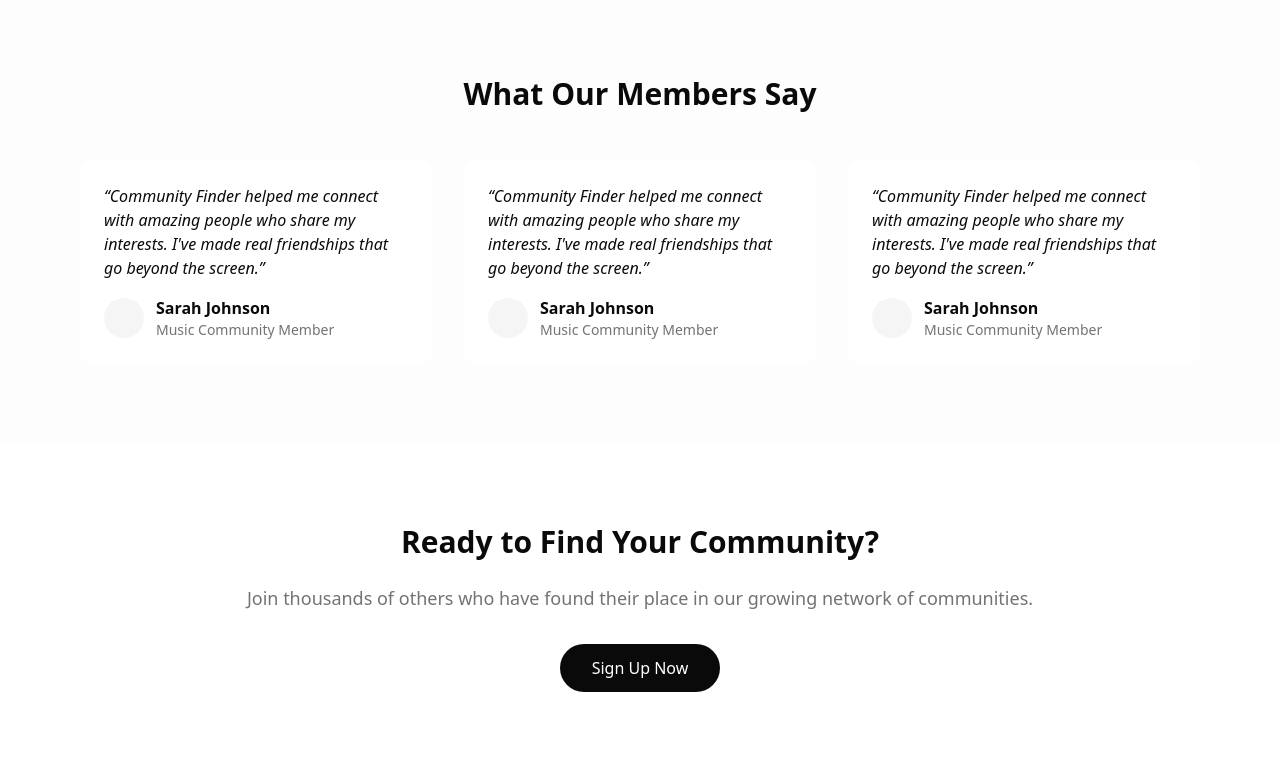
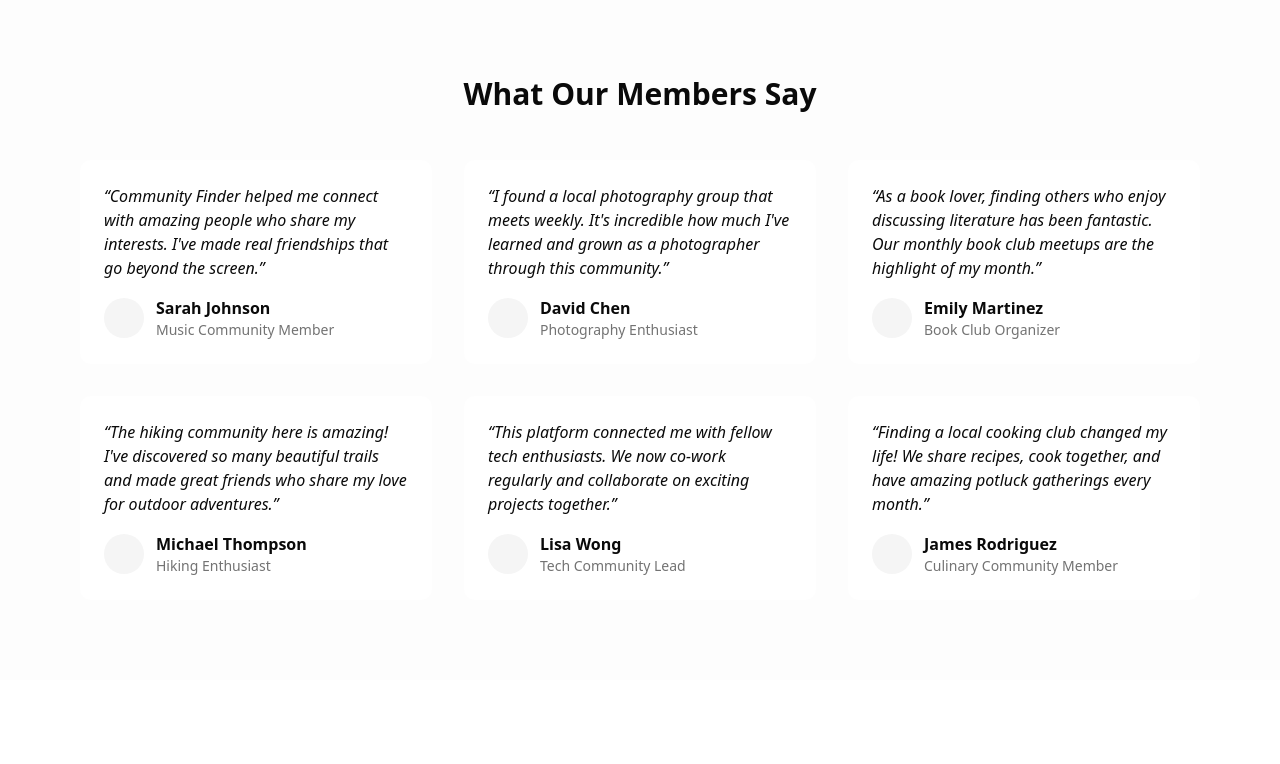
Before and after one commit to mzffreyvazov/community-discovery, a Next.js app: page / in a window 1280 px wide. Shown: the part 562-1326 px from the top of the page. Built offline with nearby package versions, Linux system fonts and the light colour scheme; no server answers.

Commit message:
edited testimonials

```diff
--- a/app/page.tsx
+++ b/app/page.tsx
@@ -42,9 +42,7 @@ export default async function Home() {
         <div className="container max-w-6xl mx-auto">
           <h2 className="text-3xl font-bold mb-12 text-center">What Our Members Say</h2>
           <div className="grid grid-cols-1 sm:grid-cols-2 lg:grid-cols-3 gap-8">
-            {/* Example Testimonials */}
-            {[1, 2, 3].map((i) => (
-              <div key={i} className="rounded-lg bg-background p-6">
+            <div className="rounded-lg bg-background p-6">
               <p className="mb-4 italic">&ldquo;Community Finder helped me connect with amazing people who share my interests. I&apos;ve made real friendships that go beyond the screen.&rdquo;</p>
               <div className="flex items-center gap-3">
                 <div className="w-10 h-10 rounded-full bg-secondary" />
@@ -54,7 +52,56 @@ export default async function Home() {
                 </div>
               </div>
             </div>
-            ))}
+            <div className="rounded-lg bg-background p-6">
+              <p className="mb-4 italic">&ldquo;I found a local photography group that meets weekly. It&apos;s incredible how much I&apos;ve learned and grown as a photographer through this community.&rdquo;</p>
+              <div className="flex items-center gap-3">
+                <div className="w-10 h-10 rounded-full bg-secondary" />
+                <div>
+                  <p className="font-semibold">David Chen</p>
+                  <p className="text-sm text-muted-foreground">Photography Enthusiast</p>
+                </div>
+              </div>
+            </div>
+            <div className="rounded-lg bg-background p-6">
+              <p className="mb-4 italic">&ldquo;As a book lover, finding others who enjoy discussing literature has been fantastic. Our monthly book club meetups are the highlight of my month.&rdquo;</p>
+              <div className="flex items-center gap-3">
+                <div className="w-10 h-10 rounded-full bg-secondary" />
+                <div>
+                  <p className="font-semibold">Emily Martinez</p>
+                  <p className="text-sm text-muted-foreground">Book Club Organizer</p>
+                </div>
+              </div>
+            </div>
+            <div className="rounded-lg bg-background p-6">
+              <p className="mb-4 italic">&ldquo;The hiking community here is amazing! I&apos;ve discovered so many beautiful trails and made great friends who share my love for outdoor adventures.&rdquo;</p>
+              <div className="flex items-center gap-3">
+                <div className="w-10 h-10 rounded-full bg-secondary" />
+                <div>
+                  <p className="font-semibold">Michael Thompson</p>
+                  <p className="text-sm text-muted-foreground">Hiking Enthusiast</p>
+                </div>
+              </div>
+            </div>
+            <div className="rounded-lg bg-background p-6">
+              <p className="mb-4 italic">&ldquo;This platform connected me with fellow tech enthusiasts. We now co-work regularly and collaborate on exciting projects together.&rdquo;</p>
+              <div className="flex items-center gap-3">
+                <div className="w-10 h-10 rounded-full bg-secondary" />
+                <div>
+                  <p className="font-semibold">Lisa Wong</p>
+                  <p className="text-sm text-muted-foreground">Tech Community Lead</p>
+                </div>
+              </div>
+            </div>
+            <div className="rounded-lg bg-background p-6">
+              <p className="mb-4 italic">&ldquo;Finding a local cooking club changed my life! We share recipes, cook together, and have amazing potluck gatherings every month.&rdquo;</p>
+              <div className="flex items-center gap-3">
+                <div className="w-10 h-10 rounded-full bg-secondary" />
+                <div>
+                  <p className="font-semibold">James Rodriguez</p>
+                  <p className="text-sm text-muted-foreground">Culinary Community Member</p>
+                </div>
+              </div>
+            </div>
           </div>
         </div>
       </section>
```
Also changed, not shown: 1 other file (tests, documents, lock files or other folders). Lines whose indentation alone changed are shown as unchanged.
